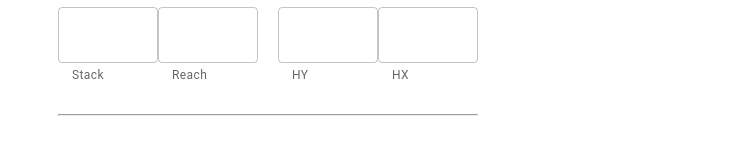
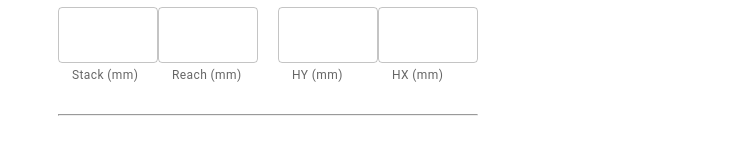
Before and after one commit to rswerve/bike_stem_calculator, a Next.js app: page / in a window 1280 px wide. Shown: the part 281-430 px from the top of the page, without its empty margins (0-732 px from the left). Built offline with nearby package versions, Linux system fonts and the light colour scheme.

Commit message:
add units to inputs

```diff
--- a/pages/index.js
+++ b/pages/index.js
@@ -197,7 +197,7 @@ export default function Home() {
                             helperText={
                                 inputError === "stack"
                                     ? "Numbers only"
-                                    : "Stack"
+                                    : "Stack (mm)"
                             }
                             inputProps={{
                                 type: "text",
@@ -222,7 +222,7 @@ export default function Home() {
                             helperText={
                                 inputError === "reach"
                                     ? "Numbers only"
-                                    : "Reach"
+                                    : "Reach (mm)"
                             }
                             onChange={(event) => validateNumbers(event)}
                         />
@@ -256,7 +256,7 @@ export default function Home() {
                             helperText={
                                 inputError === "handlebarStack"
                                     ? "Numbers only"
-                                    : "HY"
+                                    : "HY (mm)"
                             }
                             onChange={(event) => validateNumbers(event)}
                         />
@@ -277,7 +277,7 @@ export default function Home() {
                             helperText={
                                 inputError === "handlebarReach"
                                     ? "Numbers only"
-                                    : "HX"
+                                    : "HX (mm)"
                             }
                             onChange={(event) => validateNumbers(event)}
                         />
```
